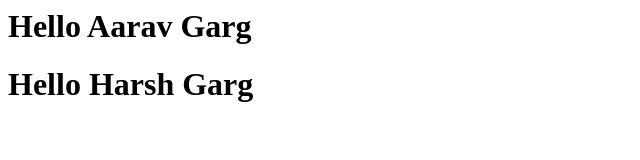
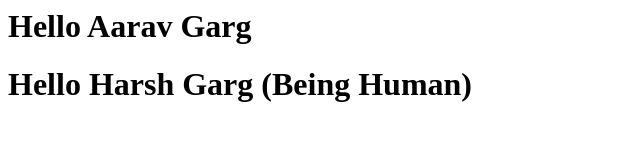
Before and after one commit to Harsh-garg-5302/American-express-1, a plain HTML site: page index.html in a window 1280 px wide. Shown: the whole page, without its empty margins (0-640 px from the left). Drawn offline with Linux system fonts and the light colour scheme.

Commit message:
add a text being human

```diff
--- a/index.html
+++ b/index.html
@@ -1,2 +1,2 @@
 <h1>Hello Aarav Garg </h1>
-<h1>Hello Harsh Garg </h1>
+<h1>Hello Harsh Garg (Being Human)</h1>
```
